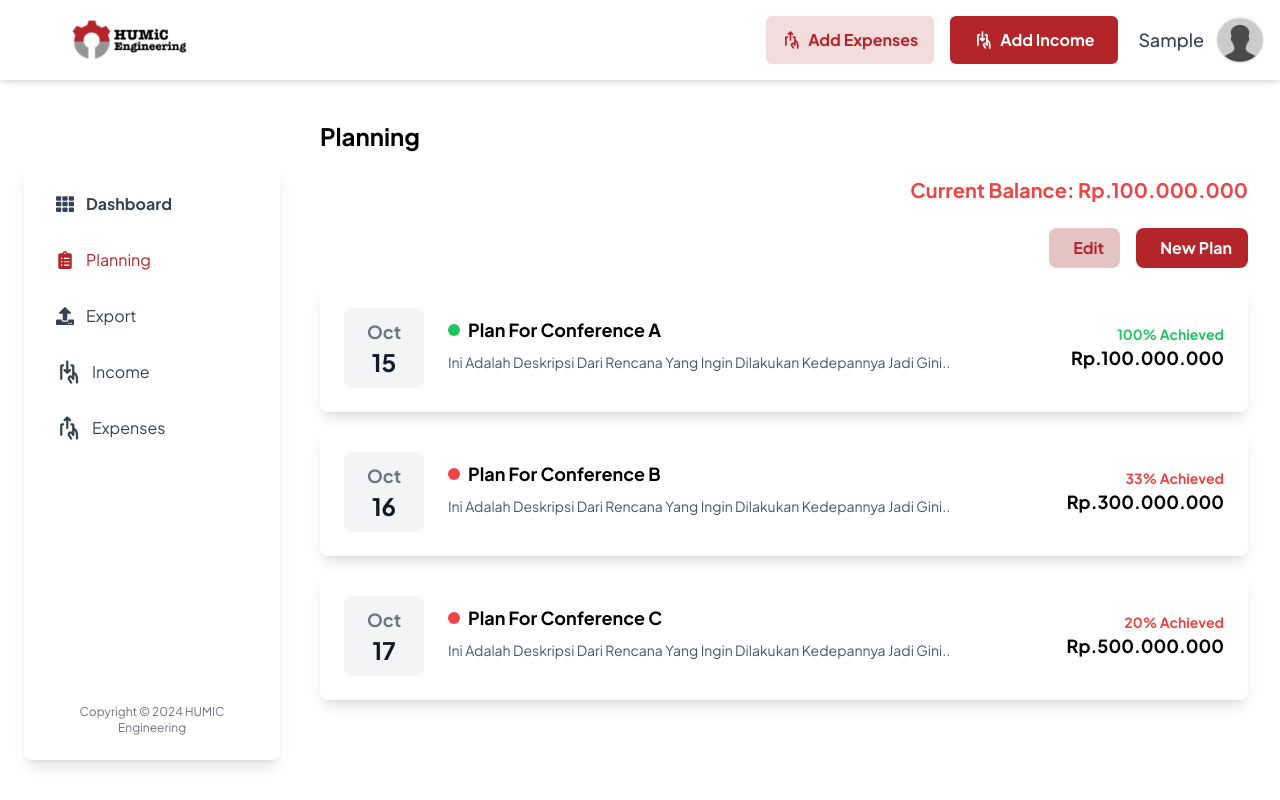
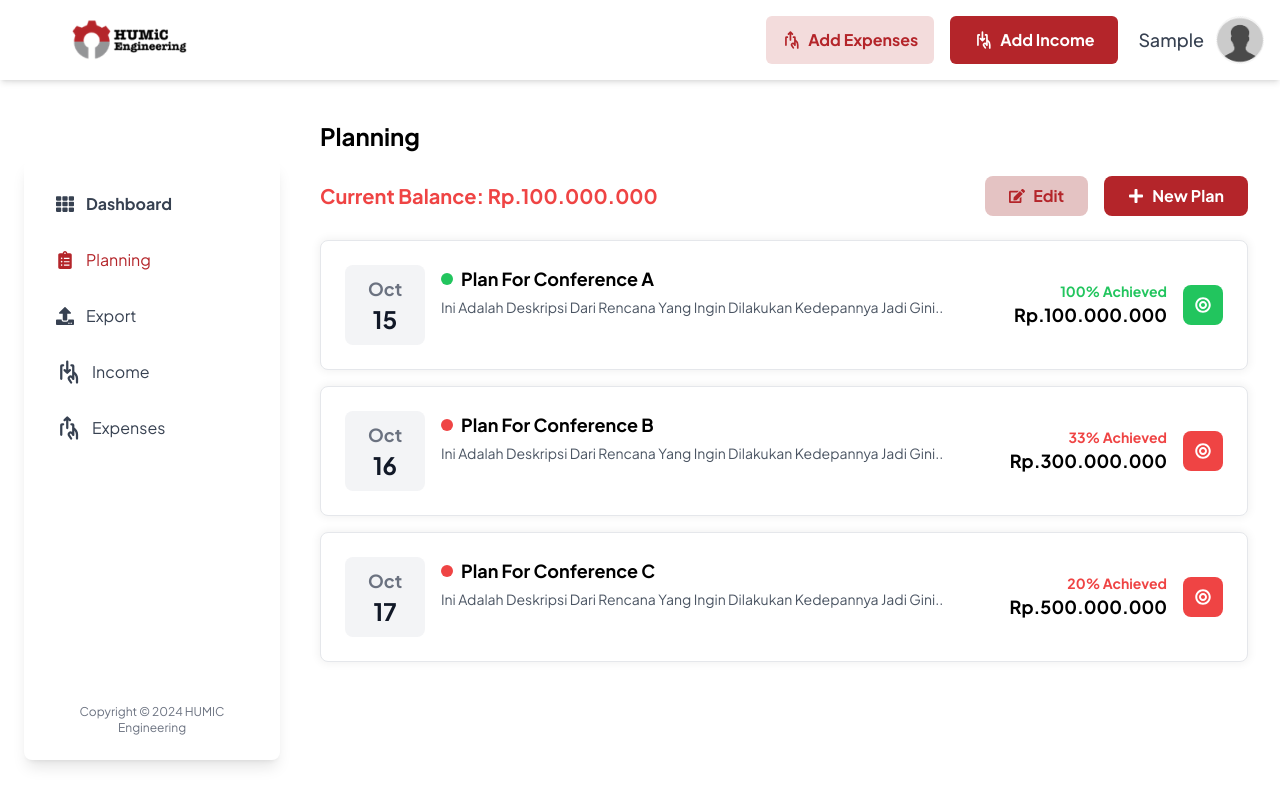
Before and after one commit to hauzanrafiattallah/Payroll-FE, a React (Vite) app: page /planning in a window 1280 px wide. Built offline with nearby package versions, Linux system fonts and the light colour scheme; no server answers; sample sign-in values are in the browser's storage.

Commit message:
Refactor file paths and update date format in Export component

```diff
--- a/src/App.jsx
+++ b/src/App.jsx
@@ -13,6 +13,7 @@ import ProtectedRoute from "./components/ProtectedRoute";
 import NotFound from "./pages/NotFound";
 import { ToastContainer } from "react-toastify";
 import "react-toastify/dist/ReactToastify.css";
+import PlanningDetails from "./pages/PlanningDetails";
 
 const App = () => {
   return (
@@ -77,6 +78,14 @@ const App = () => {
           }
         />
         <Route
+          path="/planning-detail"
+          element={
+            <ProtectedRoute>
+              <PlanningDetails />
+            </ProtectedRoute>
+          }
+        />
+        <Route
           path="/export"
           element={
             <ProtectedRoute>
--- a/src/pages/Export.jsx
+++ b/src/pages/Export.jsx
@@ -57,9 +57,9 @@ const Export = () => {
       link.href = url;
       link.setAttribute(
         "download",
-        `export_${format(startDate, "yyyyMMdd")}_${format(
+        `Laporan Keuangan ${format(startDate, "yyyy-MM-dd")} hingga ${format(
           endDate,
-          "yyyyMMdd"
+          "yyyy-MM-dd"
         )}.${exportType === "excel" ? "xlsx" : exportType}` // Penyesuaian ekstensi file
       );
       document.body.appendChild(link);
--- a/src/pages/Planning.jsx
+++ b/src/pages/Planning.jsx
@@ -1,4 +1,5 @@
 import React from "react";
+import { FaEdit, FaPlus, FaBullseye } from "react-icons/fa"; // Mengimpor ikon dari react-icons
 import Sidebar from "../components/Sidebar";
 import Topbar from "../components/Topbar";
 
@@ -42,61 +43,105 @@ const Planning = () => {
   return (
     <>
       <Topbar />
-      <div className="flex mt-20">
-        {/* Sidebar */}
+      <div className="flex flex-col mt-20 lg:flex-row">
         <Sidebar />
-        {/* Konten */}
         <div className="w-full p-8 mx-auto mt-2 lg:max-w-full lg:ml-72">
           <h1 className="mb-6 text-2xl font-bold text-center lg:text-left">
             Planning
           </h1>
 
-          {/* Current Balance */}
-          <div className="text-right mb-6">
-            <span className="text-xl font-semibold text-red-500">
+          {/* Current Balance dan Action Buttons */}
+          <div className="flex flex-col sm:flex-row justify-between items-center mb-6">
+            <span className="text-xl font-semibold text-red-500 mb-4 sm:mb-0">
               Current Balance: Rp.100.000.000
             </span>
-          </div>
 
             {/* Action buttons */}
-          <div className="flex justify-end mb-4 space-x-4">
-            <button className="bg-[#E4C3C3] text-[#B4252A] font-semibold px-4 py-2 rounded-lg hover:bg-[#cfa8a8]">
-              <i className="fa fa-edit mr-2"></i> Edit
+            <div className="flex space-x-2 sm:space-x-4 w-full sm:w-auto">
+              <button className="flex items-center justify-center bg-[#E4C3C3] text-[#B4252A] font-semibold py-2 px-4 sm:px-6 rounded-lg hover:bg-[#cfa8a8] w-full sm:w-auto">
+                <FaEdit className="mr-2" /> Edit
               </button>
-            <button className="bg-[#B4252A] text-white font-semibold px-4 py-2 rounded-lg hover:bg-[#8E1F22]">
-              <i className="fa fa-plus mr-2"></i> New Plan
+              <button className="flex items-center justify-center bg-[#B4252A] text-white font-semibold py-2 px-4 sm:px-6 rounded-lg hover:bg-[#8E1F22] w-full sm:w-auto">
+                <FaPlus className="mr-2" /> New Plan
               </button>
+            </div>
           </div>
 
           {/* Plan List */}
+          <div className="space-y-4">
             {plans.map((plan) => (
-            <div key={plan.id} className="bg-white p-6 mb-4 rounded-lg shadow-lg flex items-center">
-              {/* Date section */}
-              <div className="flex flex-col items-center justify-center w-20 h-20 bg-gray-100 rounded-lg mr-6">
-                <div className="text-lg font-semibold text-gray-500">{plan.month}</div>
-                <div className="text-2xl font-bold text-gray-900">{plan.date}</div>
+              <div
+                key={plan.id}
+                className="flex flex-col sm:flex-row justify-between p-4 sm:p-6 transition-all duration-200 bg-white border rounded-lg shadow-sm cursor-pointer"
+                style={{
+                  boxShadow: "0 0 8px 2px rgba(0, 0, 0, 0.05)",
+                  transition: "box-shadow 0.3s ease-in-out",
+                }}
+                onMouseEnter={(e) =>
+                  (e.currentTarget.style.boxShadow =
+                    "0 0 15px 3px rgba(180, 37, 42, 0.15)")
+                }
+                onMouseLeave={(e) =>
+                  (e.currentTarget.style.boxShadow =
+                    "0 0 8px 2px rgba(0, 0, 0, 0.05)")
+                }
+              >
+                {/* Date Section */}
+                <div className="flex items-start mb-4 space-x-4 sm:mb-0">
+                  <div className="flex items-center">
+                    <div className="flex flex-col items-center justify-center w-16 h-16 sm:w-20 sm:h-20 bg-gray-100 rounded-lg">
+                      <div className="text-lg font-semibold text-gray-500">
+                        {plan.month}
+                      </div>
+                      <div className="text-xl sm:text-2xl font-bold text-gray-900">
+                        {plan.date}
+                      </div>
+                    </div>
                   </div>
 
                   {/* Plan Details */}
-              <div className="flex-1">
-                <div className="flex items-center mb-2">
-                  {/* Status Indicator */}
-                  <span className={`w-3 h-3 rounded-full mr-2 ${plan.statusColor === "green" ? "bg-green-500" : "bg-red-500"}`}></span>
-                  {/* Plan Title */}
-                  <h2 className="text-lg font-bold">{plan.title}</h2>
+                  <div className="ml-4 flex flex-col justify-center">
+                    <div className="flex items-center mb-1">
+                      <span
+                        className={`w-3 h-3 rounded-full mr-2 ${
+                          plan.achievedStatus === "green"
+                            ? "bg-green-500"
+                            : "bg-red-500"
+                        }`}
+                      ></span>
+                      <h3 className="text-lg font-bold">{plan.title}</h3>
                     </div>
-                <p className="text-gray-600 text-sm mb-2">{plan.description}</p>
+                    <p className="text-sm text-gray-600">{plan.description}</p>
+                  </div>
                 </div>
 
-              {/* Achieved & Amount */}
-              <div className="text-right">
-                <p className={`text-sm font-bold ${plan.achievedStatus === "green" ? "text-green-500" : "text-red-500"}`}>
+                {/* Achieved & Amount + Target Icon */}
+                <div className="flex items-center justify-end space-x-2 sm:mt-0">
+                  <div className="text-right mr-2">
+                    <p
+                      className={`text-sm font-bold ${
+                        plan.achievedStatus === "green"
+                          ? "text-green-500"
+                          : "text-red-500"
+                      }`}
+                    >
                       {plan.achieved} Achieved
                     </p>
                     <p className="text-lg font-semibold">{plan.amount}</p>
                   </div>
+                  <div
+                    className={`w-8 h-8 sm:w-10 sm:h-10 rounded-lg flex items-center justify-center ${
+                      plan.achievedStatus === "green"
+                        ? "bg-green-500"
+                        : "bg-red-500"
+                    }`}
+                  >
+                    <FaBullseye className="text-white" />
+                  </div>
+                </div>
               </div>
             ))}
+          </div>
         </div>
       </div>
     </>
--- /dev/null
+++ b/src/pages/PlanningDetails.jsx
@@ -0,0 +1,90 @@
+import React from "react";
+import Sidebar from "../components/Sidebar"; // Pastikan ini diimpor sesuai dengan struktur proyek Anda
+import Topbar from "../components/Topbar"; // Pastikan ini diimpor sesuai dengan struktur proyek Anda
+
+const PlanningDetails = () => {
+  return (
+    <>
+      <Topbar />
+      <div className="flex mt-20">
+        {/* Sidebar */}
+        <Sidebar />
+        {/* Konten */}
+        <div className="w-full p-4 mx-auto mt-2 lg:max-w-full lg:ml-72">
+          <div className="flex justify-between items-center mb-6">
+            <h1 className="text-2xl font-bold">Planning Details</h1>
+          </div>
+
+          {/* Info Section */}
+          <div className="bg-white p-8 rounded-lg shadow-lg">
+            <div className="grid grid-cols-2 gap-y-4 gap-x-8">
+              {/* Kolom Kiri: Label */}
+              <div className="text-left"> {/* Posisi tetap di kiri, tidak perlu text-right */}
+                <p className="text-gray-500 font-semibold">Kegiatan</p>
+              </div>
+              {/* Kolom Kanan: Konten */}
+              <div>
+                <h2 className="text-lg font-bold">Planning For Conference A</h2>
+              </div>
+
+              <div className="text-left">
+                <p className="text-gray-500 font-semibold">Deadline</p>
+              </div>
+              <div>
+                <h2 className="text-lg font-bold">03 Okt 2024</h2>
+              </div>
+
+              <div className="text-left">
+                <p className="text-gray-500 font-semibold">Target</p>
+              </div>
+              <div>
+                <h2 className="text-lg font-bold">
+                  Rp.100.000.000 / Rp.100.000.000
+                </h2>
+              </div>
+            </div>
+
+            {/* Details Card */}
+            <div className="mt-6 p-6 bg-gray-50 rounded-lg shadow-md">
+              <h3 className="text-center text-lg font-bold mb-4">
+                Planning For Conference A
+              </h3>
+              <p className="text-gray-600 mb-6 text-justify">
+                Ini Adalah Deskripsi Dari Rencana Yang Ingin Dilakukan
+                Kedepannya Jadi Gini.. Lorem ipsum dolor sit amet, consectetur
+                adipiscing elit. Sed do eiusmod tempor incididunt ut labore et
+                dolore magna aliqua. Quis hendrerit dolor magna eget est lorem
+                ipsum. Quis hendrerit dolor magna eget est lorem ipsum.
+              </p>
+              <div className="flex justify-center mb-4">
+                <img
+                  src="/planning.jpeg" // Ganti dengan path gambar yang sesuai
+                  alt="Conference"
+                  className="rounded-lg shadow-lg w-full max-w-md"
+                />
+              </div>
+              <p className="text-center text-gray-600 text-sm mb-4">
+                Gambar 1.1
+              </p>
+              <p className="text-gray-600 text-justify">
+                Lorem ipsum dolor sit amet, consectetur adipiscing elit. Sed do
+                eiusmod tempor incididunt ut labore et dolore magna aliqua. Quis
+                hendrerit dolor magna eget est lorem ipsum. Quis hendrerit dolor
+                magna eget est lorem ipsum.
+              </p>
+            </div>
+
+            {/* Close Button */}
+            <div className="flex justify-center mt-6">
+              <button className="bg-[#B4252A] text-white font-bold py-2 px-6 rounded-lg hover:bg-[#8E1F22]">
+                Close
+              </button>
+            </div>
+          </div>
+        </div>
+      </div>
+    </>
+  );
+};
+
+export default PlanningDetails;
```
Also changed, not shown: 1 other file (tests, documents, lock files or other folders). Lines whose indentation alone changed are shown as unchanged.
